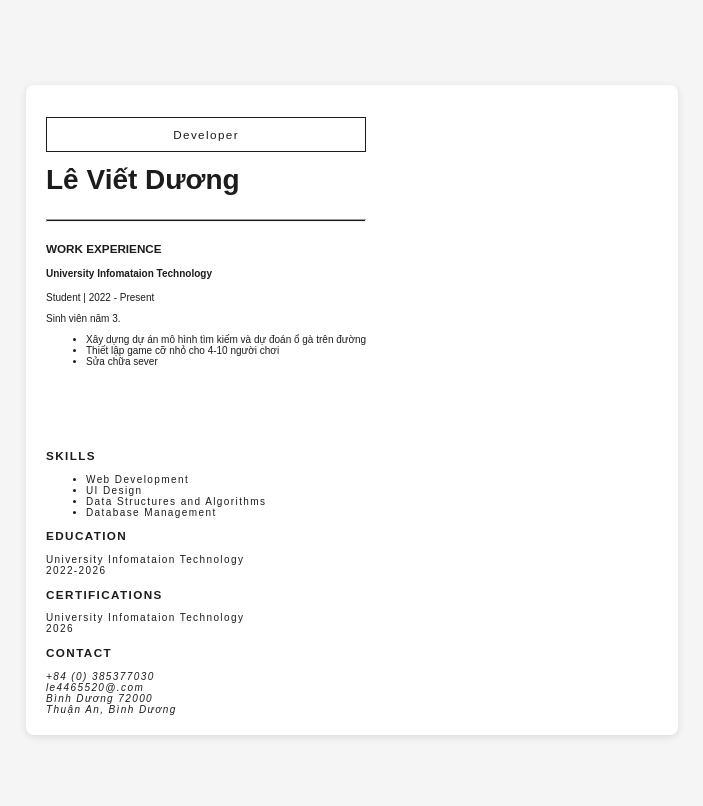
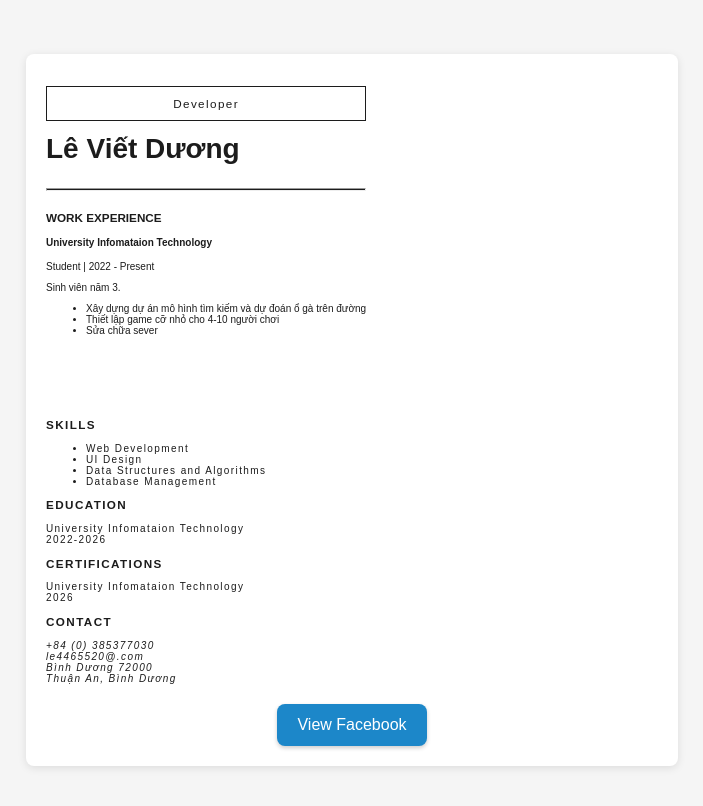
Before and after one commit to LeVietDuongg/LeVietDuongg.github.io, a plain HTML site: page index.html in a window 1280 px wide. Shown: the whole page, without its empty margins (288-991 px from the left). Drawn offline with Linux system fonts and the light colour scheme.

Commit message:
chinhsua

```diff
--- a/index.html
+++ b/index.html
@@ -64,9 +64,18 @@
                         Bình Dương 72000<br>
                         Thuận An, Bình Dương
                     </address>
+                    <div class="button-container">
+                        <button class="redirect-button" onclick="redirectToPortfolio()">View Facebook</button>
+                    </div>
                 </div>
             </aside>
         </div>
     </section>
 </body>
 </html>
+<script>
+    function redirectToPortfolio() {
+        // Thay đổi URL bên dưới thành liên kết tới trang portfolio của bạn
+        window.location.href = "https://www.facebook.com/profile.php?id=100087259971144";
+    }
+</script>
--- a/main.css
+++ b/main.css
@@ -76,6 +76,27 @@ body {
     flex-direction: column;
     gap: 20px;
 }
+.button-container {
+    text-align: center;
+    margin-top: 20px;
+}
+
+.redirect-button {
+    background-color: #1c87c9;
+    color: #fff;
+    border: none;
+    border-radius: 8px;
+    padding: 12px 20px;
+    font-size: 16px;
+    cursor: pointer;
+    transition: background-color 0.3s ease;
+    box-shadow: 0 2px 4px rgba(0, 0, 0, 0.2);
+}
+
+.redirect-button:hover {
+    background-color: #145d8a;
+}
+
 
 /* Media Queries */
 @media (max-width: 767px) {
```
